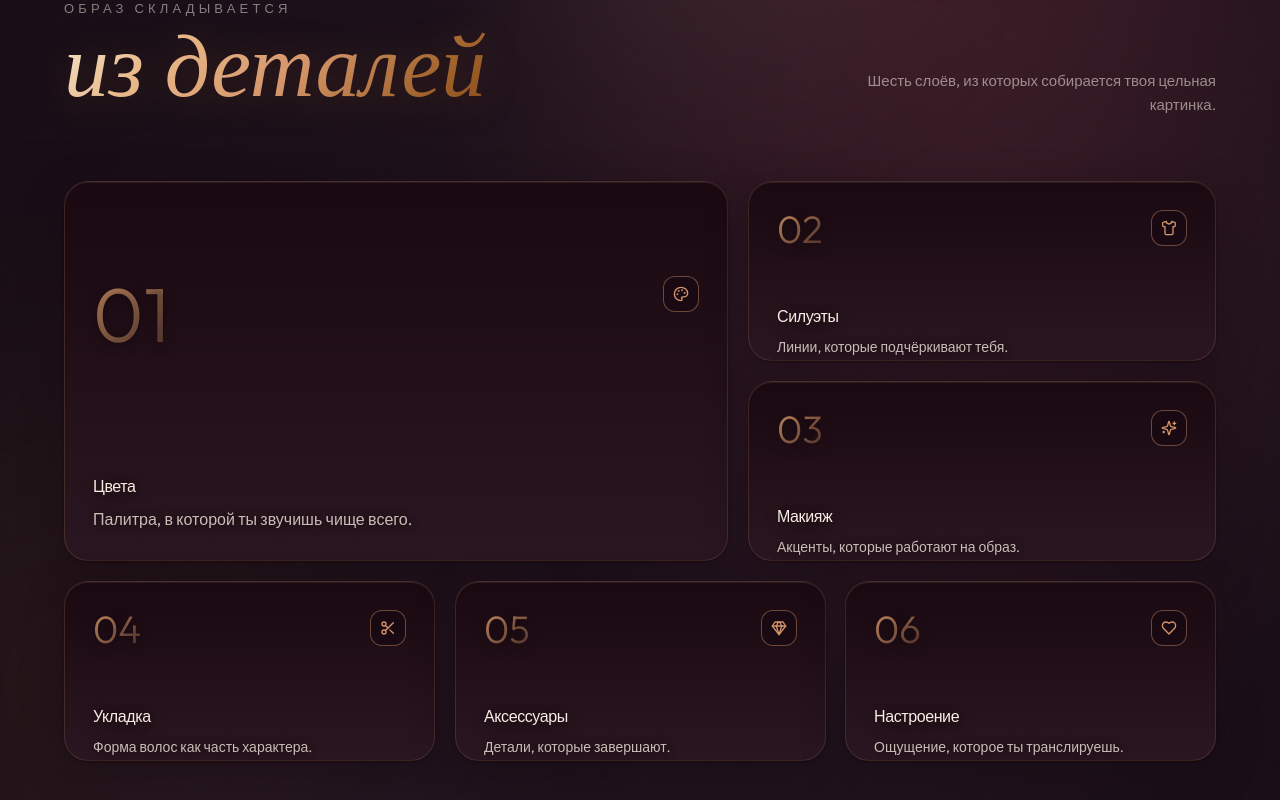
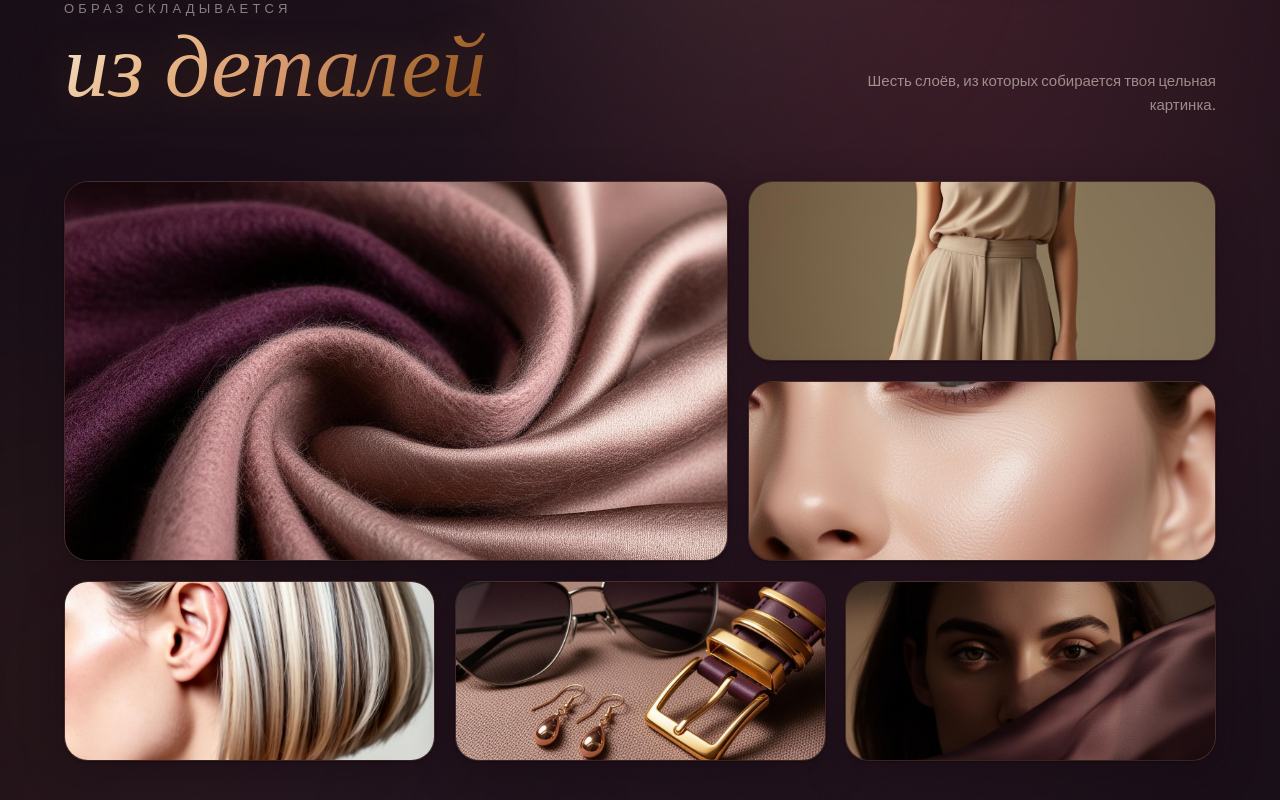
Before and after one commit to AlexaMois/ai-synergy-strategy, a React (Vite) app: page /neurostylist in a window 1280 px wide. Shown: the part 944-1744 px from the top of the page. Built offline with nearby package versions, Linux system fonts and the light colour scheme.

Commit message:
Changes
Co-authored-by: AlexaMois <214789024+AlexaMois@users.noreply.github.com>

```diff
--- a/src/pages/neurostylist/NeurostylistPage.tsx
+++ b/src/pages/neurostylist/NeurostylistPage.tsx
@@ -714,6 +714,18 @@ const NeurostylistPage = () => {
                   description="Палитра, в которой ты звучишь чище всего."
                   className="col-span-12 sm:col-span-7 row-span-2"
                   large
+                  image={cardColors}
+                  imageAlt="Шёлк и кашемир в сливово-тауповой палитре"
+                  focal="center"
+                  palette={[
+                    "#2C2A2E",
+                    "#7E7164",
+                    "#F2E9DD",
+                    "#7C8A99",
+                    "#B89099",
+                    "#5E2E48",
+                    "#C9A084",
+                  ]}
                 />
                 <BentoCard
                   num="02"
@@ -721,6 +733,9 @@ const NeurostylistPage = () => {
                   title="Силуэты"
                   description="Линии, которые подчёркивают тебя."
                   className="col-span-12 sm:col-span-5 row-span-1"
+                  image={cardSilhouette}
+                  imageAlt="Силуэт: топ на одно плечо и wide-leg брюки"
+                  focal="50% 35%"
                 />
                 <BentoCard
                   num="03"
@@ -728,6 +743,9 @@ const NeurostylistPage = () => {
                   title="Макияж"
                   description="Акценты, которые работают на образ."
                   className="col-span-6 sm:col-span-5 row-span-1"
+                  image={cardMakeup}
+                  imageAlt="Чистый дорогой макияж в taupe и rose nude"
+                  focal="50% 40%"
                 />
                 <BentoCard
                   num="04"
@@ -735,6 +753,9 @@ const NeurostylistPage = () => {
                   title="Укладка"
                   description="Форма волос как часть характера."
                   className="col-span-6 sm:col-span-4 row-span-1"
+                  image={cardHair}
+                  imageAlt="Асимметричный боб, холодный блонд"
+                  focal="60% 50%"
                 />
                 <BentoCard
                   num="05"
@@ -742,6 +763,9 @@ const NeurostylistPage = () => {
                   title="Аксессуары"
                   description="Детали, которые завершают."
                   className="col-span-6 sm:col-span-4 row-span-1"
+                  image={cardAccessories}
+                  imageAlt="Очки, серьги розового золота, ремень с золотой фурнитурой"
+                  focal="55% 60%"
                 />
                 <BentoCard
                   num="06"
@@ -749,6 +773,9 @@ const NeurostylistPage = () => {
                   title="Настроение"
                   description="Ощущение, которое ты транслируешь."
                   className="col-span-6 sm:col-span-4 row-span-1"
+                  image={cardMood}
+                  imageAlt="Атмосферный fashion-портрет: уверенный взгляд и шёлк"
+                  focal="50% 30%"
                 />
               </div>
             </div>
```
